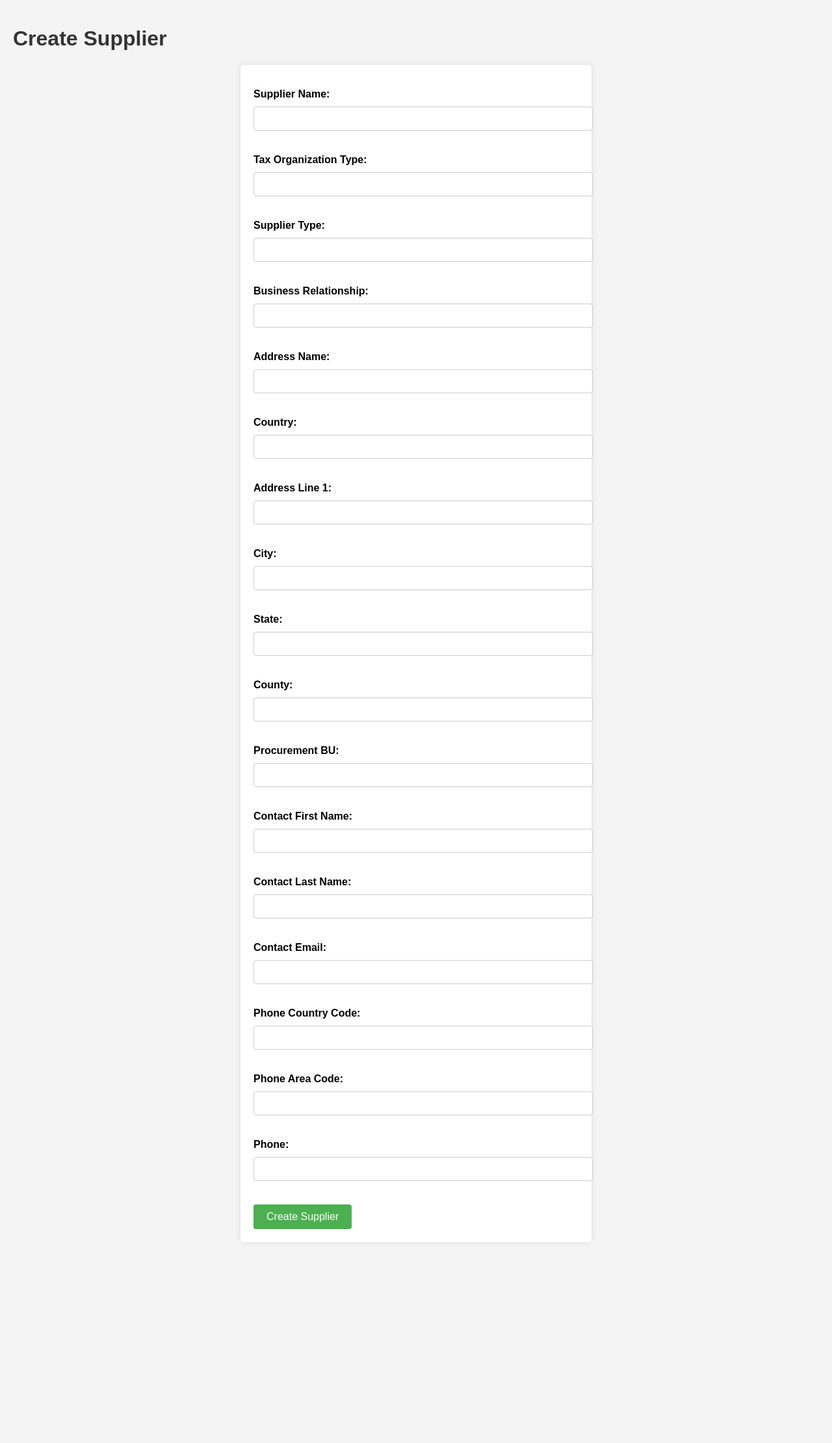
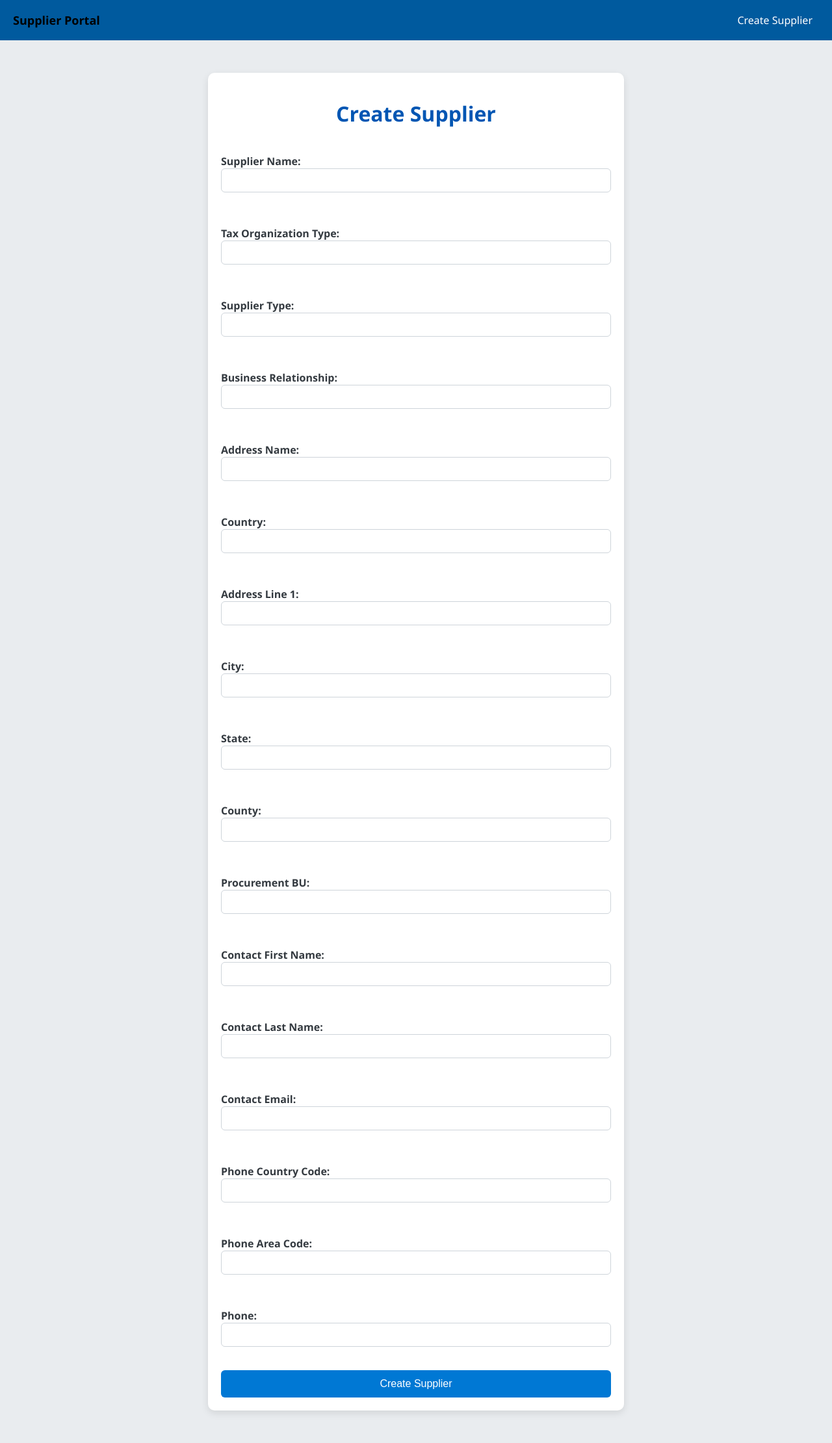
Before and after one commit to Prodigycoder2024/Supplier, a Django app: page / in a window 1280 px wide. Shown: the whole page at 65% size. Before the commit the page ends 1891 px from the top, so only its background shows below. Run offline with Django 4.2, Linux system fonts and the light colour scheme.

Commit message:
Add files via upload

```diff
--- a/myproject/supplier/template/create_supplier.html
+++ b/myproject/supplier/template/create_supplier.html
@@ -6,64 +6,140 @@
     <title>Create Supplier</title>
     <style>
         body {
-            font-family: Arial, sans-serif;
-            background-color: #f4f4f4;
+            font-family: 'Segoe UI', Tahoma, Geneva, Verdana, sans-serif;
+            background-color: #e9ecef;
             margin: 0;
+            padding: 0;
+        }
+
+        /* Navigation Bar Styles */
+        nav {
+            background-color: #0078D4; /* Microsoft Outlook Blue */
+            padding: 10px 20px;
+            display: flex;
+            justify-content: space-between;
+            align-items: center;
+            transition: background-color 0.3s ease; /* Smooth transition for hover effect */
+        }
+
+        nav:hover {
+            background-color: #005a9e; /* Darker shade on hover */
+        }
+
+        nav a {
+            color: white;
+            text-decoration: none;
+            padding: 10px;
+            font-size: 16px;
+            position: relative;
+            transition: all 0.3s ease; /* Smooth transition for hover effect */
+        }
+
+        nav a:hover {
+            background-color: rgba(255, 255, 255, 0.2); /* Slightly translucent background */
+            border-radius: 4px;
+            transform: scale(1.05); /* Slight zoom effect */
+        }
+
+        /* Special underline effect */
+        nav a::before {
+            content: '';
+            position: absolute;
+            width: 0;
+            height: 2px;
+            bottom: 0;
+            left: 50%;
+            background-color: white;
+            transition: all 0.3s ease;
+        }
+
+        nav a:hover::before {
+            width: 100%;
+            left: 0;
+        }
+
+        .logo {
+            font-size: 18px;
+            font-weight: bold;
+        }
+
+        .nav-links {
+            display: flex;
+            gap: 20px;
+        }
+
+        /* Form Container Styles */
+        .container {
+            max-width: 600px;
+            margin: 50px auto;
+            background-color: #ffffff;
             padding: 20px;
+            border-radius: 10px;
+            box-shadow: 0px 4px 12px rgba(0, 0, 0, 0.1);
         }
 
         h1 {
-            color: #333;
+            color: #0056b3;
+            text-align: center;
+            margin-bottom: 25px;
         }
 
         form {
-            background-color: #fff;
-            padding: 20px;
-            border-radius: 5px;
-            box-shadow: 0 0 10px rgba(0, 0, 0, 0.1);
-            max-width: 500px;
-            margin: auto;
+            display: flex;
+            flex-direction: column;
         }
 
         label {
-            display: block;
             margin-bottom: 10px;
-            font-weight: bold;
+            font-weight: 600;
+            color: #343a40;
         }
 
         input[type="text"],
         input[type="email"],
-        input[type="password"],
         select,
         textarea {
-            width: 100%;
             padding: 10px;
             margin-bottom: 20px;
-            border: 1px solid #ccc;
-            border-radius: 4px;
+            border-radius: 6px;
+            border: 1px solid #ced4da;
+            width: 100%;
+            box-sizing: border-box;
         }
 
         button {
-            background-color: #4CAF50;
+            background-color: #0078D4; /* Microsoft Outlook Blue */
             color: white;
-            padding: 10px 20px;
+            padding: 12px 20px;
             border: none;
-            border-radius: 4px;
+            border-radius: 6px;
             cursor: pointer;
             font-size: 16px;
+            transition: background-color 0.3s ease;
         }
 
         button:hover {
-            background-color: #45a049;
+            background-color: #005a9e; /* Darker shade of Outlook Blue */
         }
     </style>
 </head>
 <body>
+    <!-- Navigation Bar -->
+    <nav>
+        <div class="logo">Supplier Portal</div>
+        <div class="nav-links">
+            <a href="#">Create Supplier</a>
+        </div>
+    </nav>
+
+    <!-- Form Container -->
+    <div class="container">
         <h1>Create Supplier</h1>
         <form method="POST">
             {% csrf_token %}
             {{ form.as_p }}
             <button type="submit">Create Supplier</button>
         </form>
+    </div>
 </body>
 </html>
--- a/myproject/supplier/views.py
+++ b/myproject/supplier/views.py
@@ -118,7 +118,7 @@ def create_supplier(request):
             if response.status_code == 200:
                 # Send email to the supplier
                 send_email(
-                    sender_email="your_email@gmail.com",
+                    sender_email="Gautam.work98@gmail.com",
                     receiver_email=contact_email,
                     subject="Welcome to Our Supplier Portal",
                     body=f"""
@@ -133,8 +133,8 @@ def create_supplier(request):
                     """,
                     smtp_server="smtp.gmail.com",
                     smtp_port=465,
-                    smtp_username="sauravsarkar1718@gmail.com",
-                    smtp_password="uuvi vdwc yuwz jqao"  # Replace with your actual app password
+                    smtp_username="Gautam.work98@gmail.com",
+                    smtp_password="bhpb uzpm vkfv uzod"  # Replace with your actual app password
                 )
 
                 # Pass the necessary data for displaying supplier details
```
Also changed, not shown: myproject/supplier/forms.py (+0 -35 lines), myproject/supplier/template/supplier_details.html (+60 -12 lines). Lines whose indentation alone changed are shown as unchanged.
